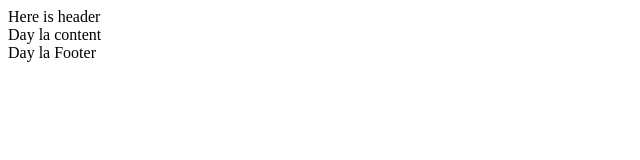
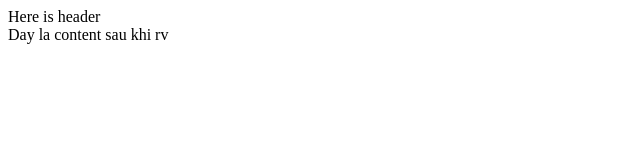
Before and after one commit to DvMinhGithub/Redux-saga-ts, a plain HTML site: page index.html in a window 1280 px wide. Shown: the whole page, without its empty margins (0-640 px from the left). Drawn offline with Linux system fonts and the light colour scheme.

Commit message:
Revert "Add content"
This reverts commit 832269748170631efbb2bbbb5902314b7595b4f0.

```diff
--- a/index.html
+++ b/index.html
@@ -8,7 +8,6 @@
   </head>
   <body>
     <div class="header">Here is header</div>
-    <div class="content">Day la content</div>
-    <div class="footer">Day la Footer</div>
+    <div class="content">Day la content sau khi rv</div>
   </body>
 </html>
```
